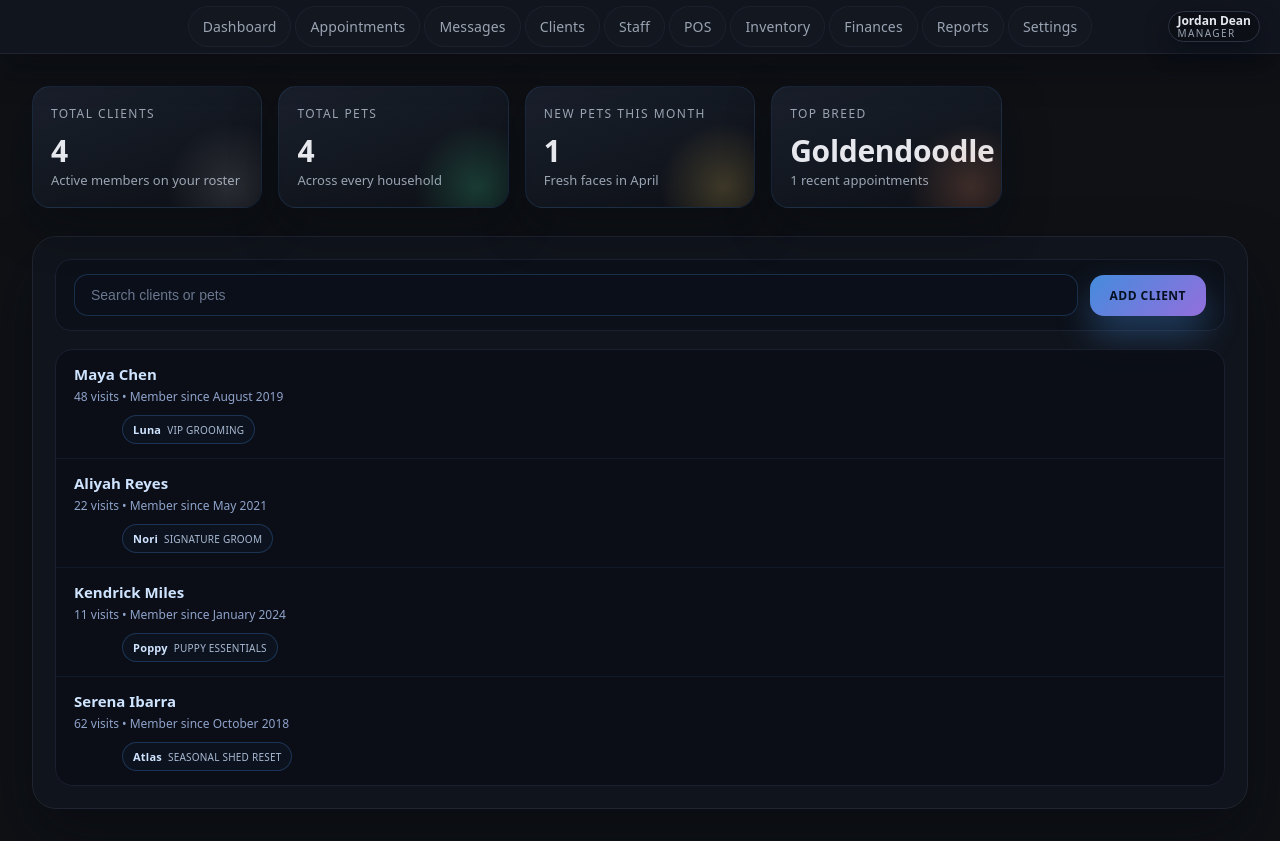
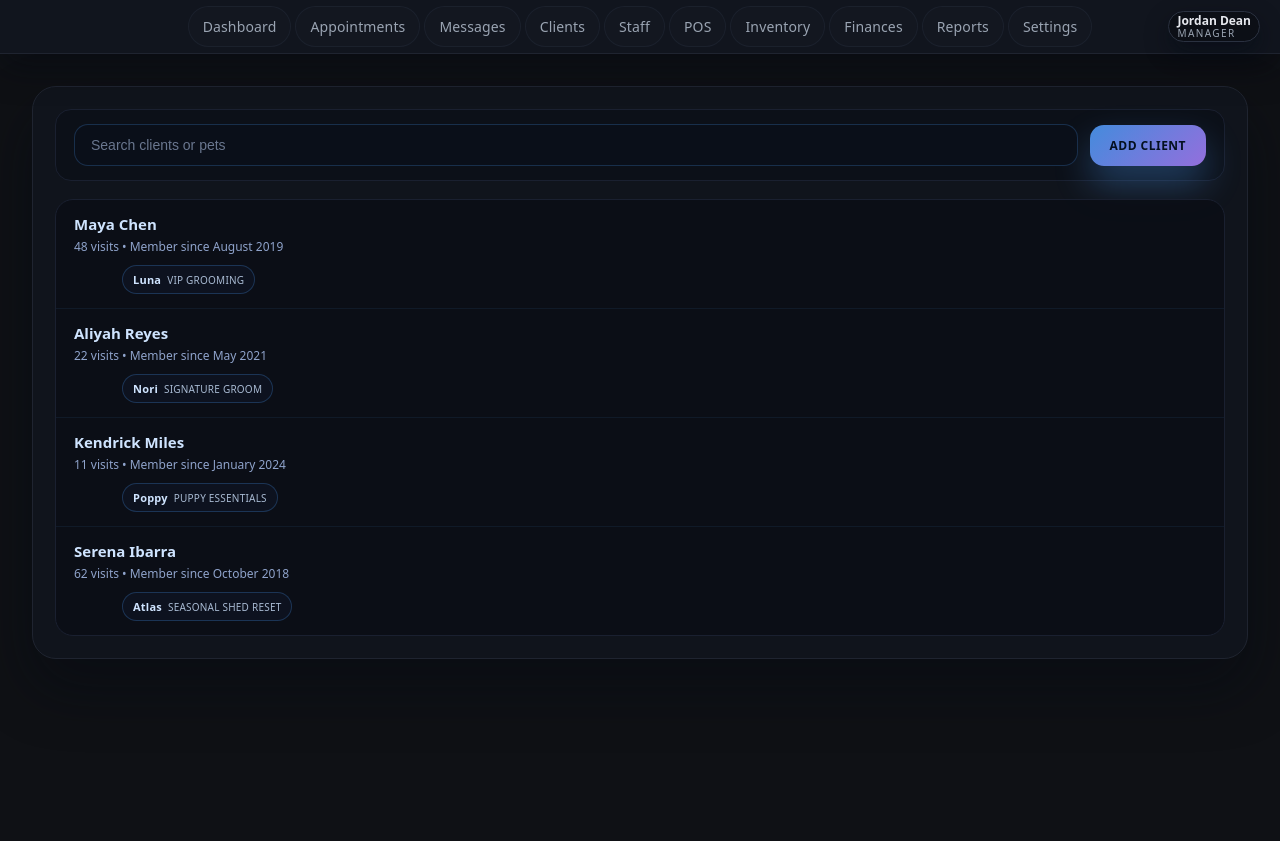
Before and after one commit to JimmysRanch/1030, a Next.js app: page /customers/pets in a window 1280 px wide. After the commit the page ends 800 px from the top, so only its background shows below. Built offline with nearby package versions, Linux system fonts and the light colour scheme.

Commit message:
Remove metrics widgets from clients list

```diff
--- a/app/customers/pets/page.tsx
+++ b/app/customers/pets/page.tsx
@@ -13,67 +13,6 @@ type ClientWithPets = {
   client: Client;
   displayPets: Client["pets"];
 };
-
-const totalClients = clientProfiles.length;
-const totalPets = clientProfiles.reduce((count, client) => count + client.pets.length, 0);
-const newPetsThisMonth = clientProfiles.reduce(
-  (count, client) => count + client.pets.filter(pet => pet.status === "New").length,
-  0,
-);
-
-const topBreed = (() => {
-  const breedFrequency = new Map<string, number>();
-
-  clientProfiles.forEach(client => {
-    client.pets.forEach(pet => {
-      if (pet.species === "Dog") {
-        breedFrequency.set(pet.breed, (breedFrequency.get(pet.breed) ?? 0) + 1);
-      }
-    });
-  });
-
-  let winningBreed: string | null = null;
-  let winningCount = 0;
-
-  breedFrequency.forEach((count, breed) => {
-    if (count > winningCount) {
-      winningBreed = breed;
-      winningCount = count;
-    }
-  });
-
-  return winningBreed ? { breed: winningBreed, count: winningCount } : null;
-})();
-
-const summaryMetrics = [
-  {
-    label: "Total Clients",
-    value: totalClients.toString(),
-    description: "Active members on your roster",
-    className: "metrics-total",
-  },
-  {
-    label: "Total Pets",
-    value: totalPets.toString(),
-    description: "Across every household",
-    className: "metrics-active",
-  },
-  {
-    label: "New Pets This Month",
-    value: newPetsThisMonth.toString(),
-    description: "Fresh faces in April",
-    className: "metrics-onboarding",
-  },
-  {
-    label: "Top Breed",
-    value: topBreed?.breed ?? "No data",
-    description:
-      topBreed && topBreed.count > 0
-        ? `${topBreed.count} recent appointments`
-        : "Track popular visits at a glance",
-    className: "metrics-leave",
-  },
-];
 
 function ClientFormDialog({ open, onClose }: { open: boolean; onClose: () => void }) {
   const [petSections, setPetSections] = useState<number[]>([0]);
@@ -330,16 +269,6 @@ export default function ClientsAndPetsPage() {
     <>
       <ClientFormDialog open={formOpen} onClose={() => setFormOpen(false)} />
       <div className="page-stack gap-large">
-        <section className="metrics-grid" aria-label="Client and pet summary metrics">
-          {summaryMetrics.map(metric => (
-            <article key={metric.label} className={`metrics-card ${metric.className ?? ""}`.trim()}>
-              <span className="metrics-label">{metric.label}</span>
-              <strong className="metrics-value">{metric.value}</strong>
-              <p className="metrics-description">{metric.description}</p>
-            </article>
-          ))}
-        </section>
-
         <section className="panel client-roster">
           <div className="roster-toolbar" role="search">
             <label className="compact-search client-search">
```
